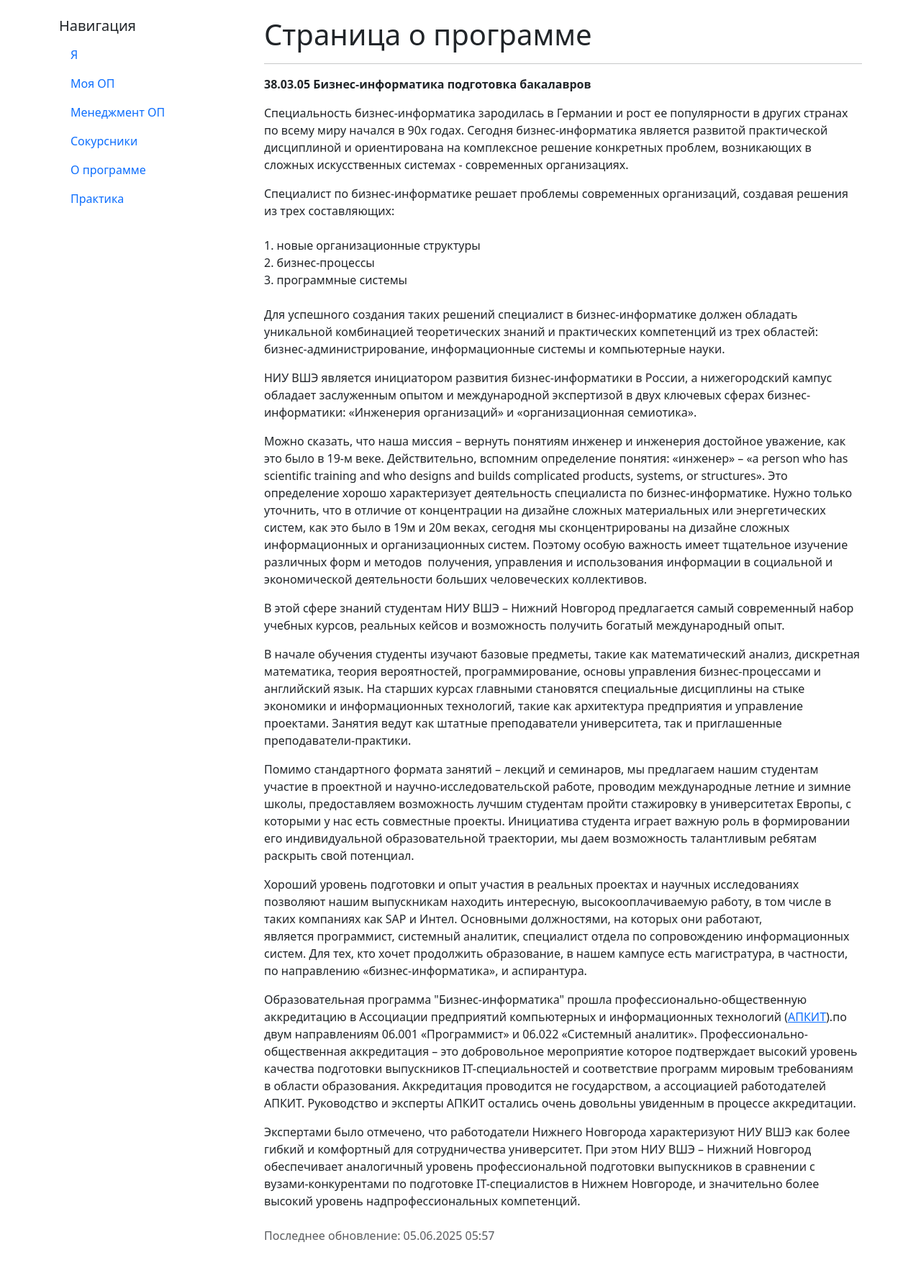
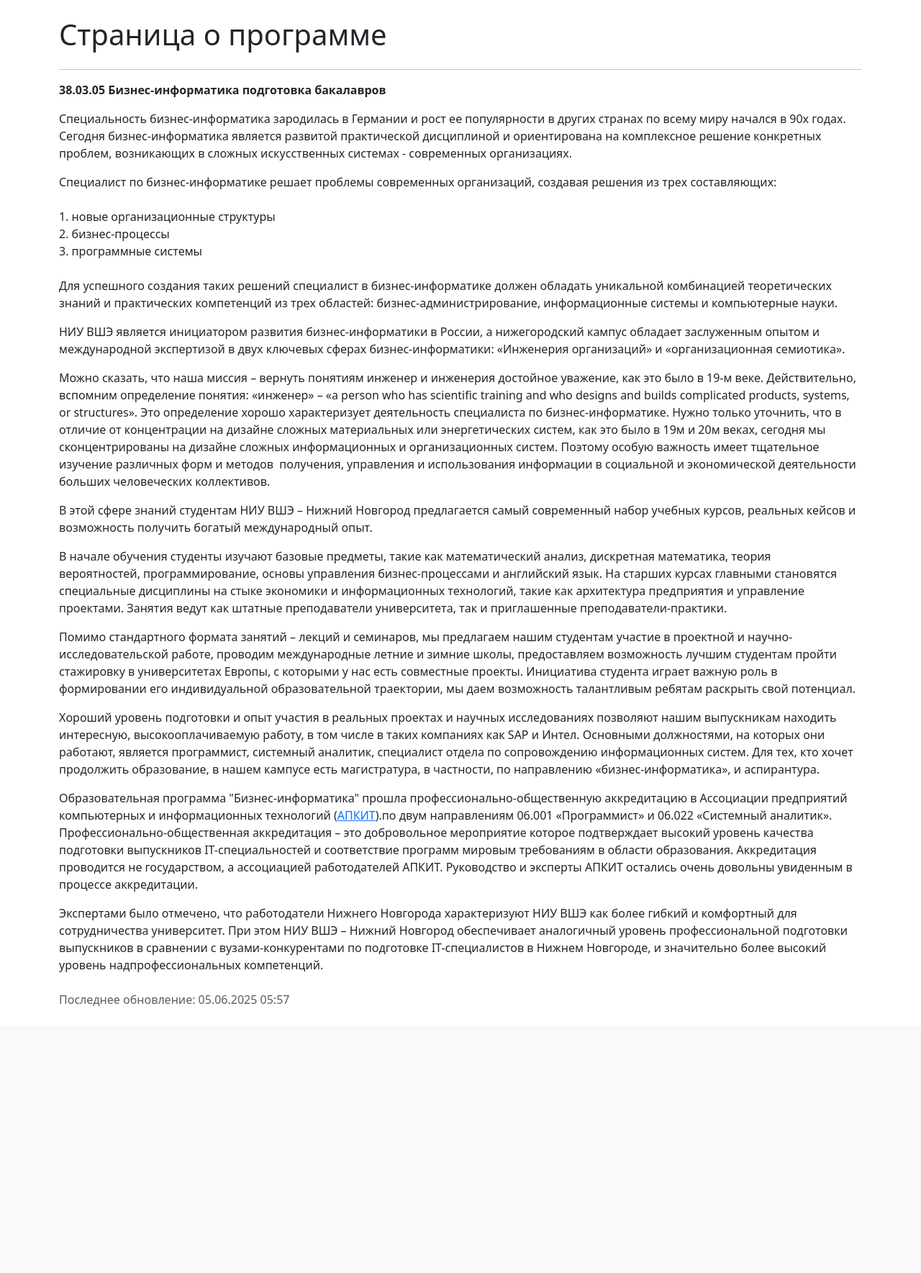
Before and after one commit to EsaulovIl/minor_kr2, a Django app: a page that uses education/my_education/templates/my_education/base.html in a window 1280 px wide. Shown: the part 57-1826 px from the top of the page at 72% size. After the commit the page ends 1455 px from the top, so only its background shows below. Run offline with Django 5.2, Linux system fonts and the light colour scheme; data comes from the database, SQL or seed files in the repository; both versions use the stored data as it was after the commit.

Commit message:
Initial commit

```diff
--- a/education/education_program/templates/education_program/discipline_list.html
+++ b/education/education_program/templates/education_program/discipline_list.html
@@ -8,7 +8,7 @@
 <table class="table table-striped">
     <thead>
     <tr>
-        <th>#</th>
+        <th>id</th>
         <th>Название дисциплины</th>
         <th>Программа</th>
         <th>Кредиты</th>
--- a/education/education_program/templates/education_program/table.html
+++ b/education/education_program/templates/education_program/table.html
@@ -52,7 +52,7 @@
 <table class="table table-striped">
   <thead>
     <tr>
-      <th>#</th>
+      <th>id</th>
       <th>
         <a href="?{{ sort_urls.student__full_name }}">Студент</a>
       </th>
@@ -73,7 +73,6 @@
       </th>
       <th>Форма</th>
       <th>Статус</th>
-      <th>Создано</th>
     </tr>
   </thead>
   <tbody>
@@ -94,7 +93,6 @@
         <td>{{ e.gpa }}</td>
         <td>{{ e.get_study_form_display }}</td>
         <td>{{ e.get_status_display }}</td>
-        <td>{{ e.created_at|date:"d.m.Y H:i" }}</td>
       </tr>
     {% empty %}
       <tr><td colspan="10" class="text-center">Нет данных</td></tr>
@@ -102,7 +100,7 @@
   </tbody>
 </table>
 
-<h5 class="mt-4">Статистика по GPA (учитывает фильтры)</h5>
+<h5 class="mt-4">Статистика по GPA</h5>
 <ul>
   <li>Количество записей: {{ stats.count }}</li>
   <li>Среднее: {{ stats.avg|floatformat:2 }}</li>
--- a/education/manage.py
+++ b/education/manage.py
@@ -1,5 +1,4 @@
 #!/usr/bin/env python
-"""Django's command-line utility for administrative tasks."""
 import os
 import sys
 from dotenv import load_dotenv
--- a/education/my_education/models.py
+++ b/education/my_education/models.py
@@ -4,7 +4,7 @@ from django.urls import reverse
 
 class Profile(models.Model):
     full_name = models.CharField("ФИО", max_length=200)
-    #photo = models.ImageField("Фото", upload_to="my_education/profiles/", blank=True)
+    # photo = models.ImageField("Фото", upload_to="my_education/profiles/", blank=True)
     email = models.EmailField("E-mail")
     phone = models.CharField("Телефон", max_length=20, blank=True)
     resume = models.TextField("Резюме", blank=True)
@@ -48,7 +48,7 @@ class ProgramStaff(models.Model):
         related_name="staff"
     )
     full_name = models.CharField("ФИО", max_length=200)
-    #photo = models.ImageField("Фото", upload_to="my_education/staff/", blank=True)
+    # photo = models.ImageField("Фото", upload_to="my_education/staff/", blank=True)
     email = models.EmailField("E-mail")
     phone = models.CharField("Телефон", max_length=20, blank=True)
     role = models.CharField("Роль", max_length=20, choices=ROLE_CHOICES, default=ROLE_MANAGER)
@@ -72,7 +72,7 @@ class Classmate(models.Model):
         blank=True
     )
     full_name = models.CharField("ФИО", max_length=200)
-    #photo = models.ImageField("Фото", upload_to="my_education/classmates/", blank=True)
+    # photo = models.ImageField("Фото", upload_to="my_education/classmates/", blank=True)
     email = models.EmailField("E-mail")
     phone = models.CharField("Телефон", max_length=20, blank=True)
 
--- a/education/my_education/templates/my_education/base.html
+++ b/education/my_education/templates/my_education/base.html
@@ -6,7 +6,6 @@
     <link href="https://cdn.jsdelivr.net/npm/bootstrap@5.3.3/dist/css/bootstrap.min.css" rel="stylesheet">
     <script src="https://cdn.jsdelivr.net/npm/bootstrap@5.3.3/dist/js/bootstrap.bundle.min.js"></script>
     <style>
-        /* Простая стилизация, чтобы меню не скатывалось, если много пунктов */
         .nav-flex-wrap {
           flex-wrap: wrap !important;
         }
@@ -28,10 +27,8 @@
             <a class="nav-link{% if request.resolver_match.url_name == 'mates' %} active{% endif %}"
                href="{% url 'my_education:mates' %}">Сокурсники</a>
 
-            {# Разделитель #}
             <span class="navbar-text mx-2">|</span>
 
-            {# Универсальные страницы (GenericPage) #}
             {% for gp in generic_nav_items %}
             <a class="nav-link{% if request.path == gp.get_absolute_url %} active{% endif %}"
                href="{{ gp.get_absolute_url }}">
--- a/education/my_education/templates/my_education/generic_page.html
+++ b/education/my_education/templates/my_education/generic_page.html
@@ -2,44 +2,7 @@
 {% block title %}{{ page.page_title }}{% endblock %}
 
 {% block content %}
-<div class="row">
-    <div class="col-md-3">
-        <h5>Навигация</h5>
-        <ul class="nav flex-column">
-            {# «Жёсткие» ссылки #}
-            <li class="nav-item">
-                <a class="nav-link{% if request.resolver_match.url_name == 'profile' %} active{% endif %}"
-                   href="{% url 'my_education:profile' %}">Я</a>
-            </li>
-            <li class="nav-item">
-                <a class="nav-link{% if request.resolver_match.url_name == 'program' %} active{% endif %}"
-                   href="{% url 'my_education:program' %}">Моя ОП</a>
-            </li>
-            <li class="nav-item">
-                <a class="nav-link{% if request.resolver_match.url_name == 'program_staff' %} active{% endif %}"
-                   href="{% url 'my_education:program_staff' %}">Менеджмент ОП</a>
-            </li>
-            <li class="nav-item">
-                <a class="nav-link{% if request.resolver_match.url_name == 'mates' %} active{% endif %}"
-                   href="{% url 'my_education:mates' %}">Сокурсники</a>
-            </li>
-            <li>
-                <hr class="dropdown-divider">
-            </li>
-
-            {# Динамические GenericPage #}
-            {% for gp in generic_nav_items %}
-            <li class="nav-item">
-                <a class="nav-link{% if request.path == gp.get_absolute_url %} active{% endif %}"
-                   href="{{ gp.get_absolute_url }}">
-                    {{ gp.menu_label }}
-                </a>
-            </li>
-            {% endfor %}
-        </ul>
-    </div>
-    <div class="col-md-9">
-        <h1>{{ page.page_title }}</h1>
+<h1 class="mb-4">{{ page.page_title }}</h1>
 <hr>
 <div>
     {{ page.content_html|safe }}
@@ -47,6 +10,4 @@
 <p class="text-muted mt-4">
     Последнее обновление: {{ page.updated_at|date:"d.m.Y H:i" }}
 </p>
-    </div>
-</div>
 {% endblock %}
--- a/education/my_education/views.py
+++ b/education/my_education/views.py
@@ -4,44 +4,34 @@ from .models import Profile, Program, ProgramStaff, Classmate, GenericPage
 
 
 def _get_generic_nav_items():
-    """
-    Вспомогательная функция: возвращает queryset тех GenericPage,
-    где menu_order > 0, отсортированных по -menu_order.
-    Будем использовать её везде, чтобы передавать в шаблон.
-    """
     return GenericPage.objects.filter(menu_order__gt=0).order_by("-menu_order")
 
 
 def home(request):
-    """
-    Простая страница-обзвонка: можно редиректить на /my-education/me/ или
-    отображать набор ссылок.
-    """
-    return render(request, "my_education/home.html")
+    return render(request, "my_education/home.html", {
+        "generic_nav_items": GenericPage.objects.filter(menu_order__gt=0).order_by("-menu_order"),
+    })
 
 
 def profile_detail(request):
-    """
-    Страница «Я». Берём единственный объект Profile или 404.
-    """
     profile = get_object_or_404(Profile)
-    return render(request, "my_education/profile_detail.html", {"profile": profile})
+    return render(request, "my_education/profile_detail.html", {
+        "profile": profile,
+        "generic_nav_items": GenericPage.objects.filter(menu_order__gt=0).order_by("-menu_order"),
+    })
 
 
 def program_detail(request):
-    """
-    Страница «Описание образовательной программы». Берём первый Program.
-    """
     program = Program.objects.first()
     if not program:
         return render(request, "my_education/no_program.html")
-    return render(request, "my_education/program_detail.html", {"program": program})
+    return render(request, "my_education/program_detail.html", {
+        "program": program,
+        "generic_nav_items": GenericPage.objects.filter(menu_order__gt=0).order_by("-menu_order"), }
+                  )
 
 
 def program_staff(request):
-    """
-    Страница «Менеджмент ОП»: список сотрудников (руководитель + менеджеры).
-    """
     program = Program.objects.first()
     if not program:
         return render(request, "my_education/no_program.html")
@@ -50,15 +40,11 @@ def program_staff(request):
     return render(request, "my_education/program_staff.html", {
         "program": program,
         "staff": staff,
+        "generic_nav_items": GenericPage.objects.filter(menu_order__gt=0).order_by("-menu_order"),
     })
 
 
 def classmate_list(request):
-    """
-    Страница «Мои сокурсники»:
-      - фильтрация по GET-параметру ?q=
-      - сортировка по ?sort=<поле> или ?sort=-<поле> (разрешенные: full_name, email, phone)
-    """
     program = Program.objects.first()
     if not program:
         return render(request, "my_education/no_program.html")
@@ -86,14 +72,11 @@ def classmate_list(request):
         "current_q": q,
         "current_sort": sort,
         "program": program,
+        "generic_nav_items": GenericPage.objects.filter(menu_order__gt=0).order_by("-menu_order"),
     })
 
 
 def generic_page(request, page_slug):
-    """
-    Вьюха для «универсальных» страниц. Берёт GenericPage по page_slug,
-    строит меню из всех GenericPage(menu_order>0) и рендерит контент.
-    """
     page = get_object_or_404(GenericPage, page_slug=page_slug)
     generic_nav_items = GenericPage.objects.filter(menu_order__gt=0).order_by("-menu_order")
 
```
Also changed, not shown: education/education/asgi.py (+0 -9 lines), education/education/settings.py (+1 -16 lines), education/education/wsgi.py (+0 -9 lines), education/education_program/views.py (+7 -17 lines), education/my_education/admin.py (+3 -5 lines), education/db.sqlite3. Lines whose indentation alone changed are shown as unchanged.
